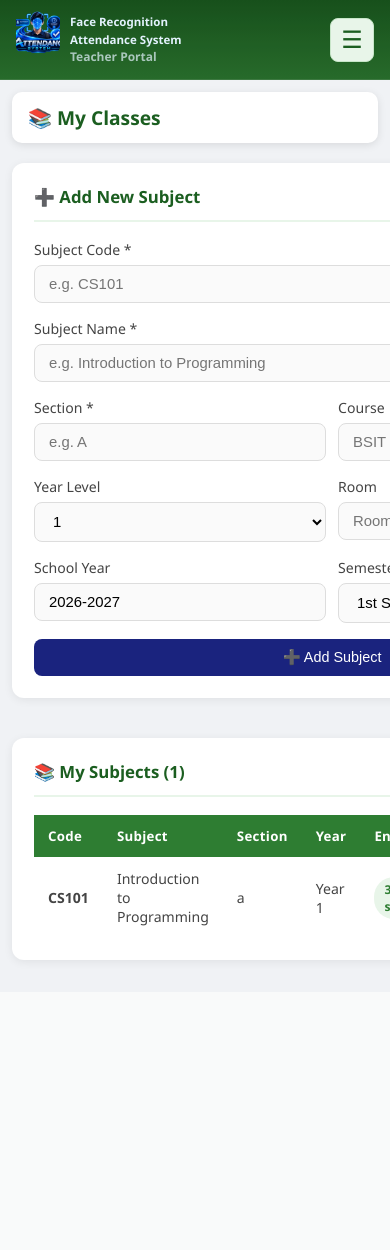
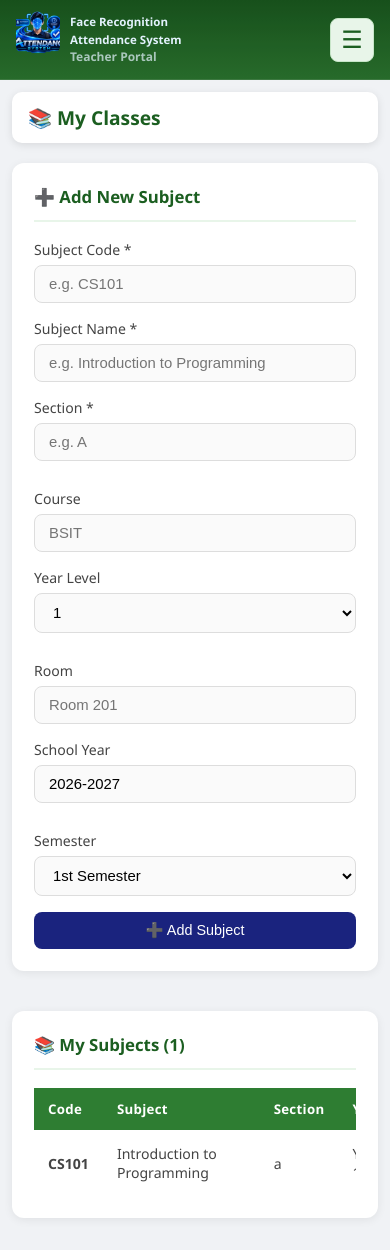
Before and after one commit to quibotludilyn-create/AttendanceSystem, a PHP site: the page made by teacher/my_classes.php in a window 390 px wide; the page is wider, and only the part inside the window is pictured. Before the commit the page ends 966 px from the top of that part, so only its background shows below. Run offline with PHP 8.4, Linux system fonts and the light colour scheme; the visitor is signed in with stand-in values (Sample User, id 1); data comes from the database, SQL or seed files in the repository; data that the repository does not hold is empty.

Commit message:
Make teacher classes page responsive

```diff
--- a/teacher/layout.php
+++ b/teacher/layout.php
@@ -104,6 +104,29 @@ $notif_count = $conn->query("
 
         .teacher-attendance-search { display: flex; width: min(100%, 220px); }
         .teacher-attendance-search-input { width: 100%; min-width: 0; box-sizing: border-box; }
+
+        .teacher-classes-layout {
+            display: grid;
+            grid-template-columns: repeat(2, minmax(0, 1fr));
+            gap: 20px;
+        }
+
+        .teacher-classes-layout > .card { min-width: 0; }
+        .teacher-class-form-grid {
+            display: grid;
+            grid-template-columns: repeat(2, minmax(0, 1fr));
+            gap: 12px;
+        }
+        .teacher-subject-table { min-width: 640px; }
+        .teacher-enrollment-table { min-width: 720px; }
+
+        @media (max-width: 1024px) {
+            .teacher-classes-layout { grid-template-columns: minmax(0, 1fr); }
+        }
+
+        @media (max-width: 480px) {
+            .teacher-class-form-grid { grid-template-columns: minmax(0, 1fr); }
+        }
 
         @media (max-width: 1024px) {
             .teacher-subject-grid { grid-template-columns: repeat(2, minmax(0, 1fr)); }
--- a/teacher/my_classes.php
+++ b/teacher/my_classes.php
@@ -52,7 +52,7 @@ $all_students = $conn->query("SELECT id, student_id, full_name, course, year_lev
 <?php if ($msg): ?><div class="alert alert-success">✅ <?= htmlspecialchars($msg) ?></div><?php endif; ?>
 <?php if ($err): ?><div class="alert alert-danger">❌ <?= htmlspecialchars($err) ?></div><?php endif; ?>
 
-<div class="grid-2">
+<div class="teacher-classes-layout">
 <!-- Add Subject -->
 <div class="card">
     <div class="card-title">➕ Add New Subject</div>
@@ -65,7 +65,7 @@ $all_students = $conn->query("SELECT id, student_id, full_name, course, year_lev
             <label>Subject Name *</label>
             <input type="text" name="subject_name" class="form-control" placeholder="e.g. Introduction to Programming" required>
         </div>
-        <div style="display:grid;grid-template-columns:1fr 1fr;gap:12px;">
+        <div class="teacher-class-form-grid">
             <div class="form-group">
                 <label>Section *</label>
                 <input type="text" name="section" class="form-control" placeholder="e.g. A" required>
@@ -75,7 +75,7 @@ $all_students = $conn->query("SELECT id, student_id, full_name, course, year_lev
                 <input type="text" name="course" class="form-control" placeholder="BSIT">
             </div>
         </div>
-        <div style="display:grid;grid-template-columns:1fr 1fr;gap:12px;">
+        <div class="teacher-class-form-grid">
             <div class="form-group">
                 <label>Year Level</label>
                 <select name="year_level" class="form-control">
@@ -87,7 +87,7 @@ $all_students = $conn->query("SELECT id, student_id, full_name, course, year_lev
                 <input type="text" name="room" class="form-control" placeholder="Room 201">
             </div>
         </div>
-        <div style="display:grid;grid-template-columns:1fr 1fr;gap:12px;">
+        <div class="teacher-class-form-grid">
             <div class="form-group">
                 <label>School Year</label>
                 <input type="text" name="school_year" class="form-control" value="<?= date('Y').'-'.(date('Y')+1) ?>">
@@ -110,7 +110,7 @@ $all_students = $conn->query("SELECT id, student_id, full_name, course, year_lev
     <div class="card-title">📚 My Subjects (<?= $subjects->num_rows ?>)</div>
     <?php if ($subjects->num_rows > 0): ?>
     <div class="table-responsive">
-        <table>
+        <table class="teacher-subject-table">
             <thead><tr><th>Code</th><th>Subject</th><th>Section</th><th>Year</th><th>Enrolled</th><th>Actions</th></tr></thead>
             <tbody>
             <?php while($s = $subjects->fetch_assoc()): ?>
@@ -177,7 +177,7 @@ function loadAttendanceCounts() {
                 wrap.innerHTML = '<div class="empty-state" style="padding:20px 0;"><div class="empty-icon">👥</div><p>No students enrolled yet.</p></div>';
                 return;
             }
-            let html = `<div class="table-responsive"><table>
+            let html = `<div class="table-responsive"><table class="teacher-enrollment-table">
                 <thead><tr><th>#</th><th>Student ID</th><th>Name</th><th>Course</th><th>Attendance</th><th>Action</th></tr></thead>
                 <tbody>`;
             data.students.forEach((s, i) => {
```
